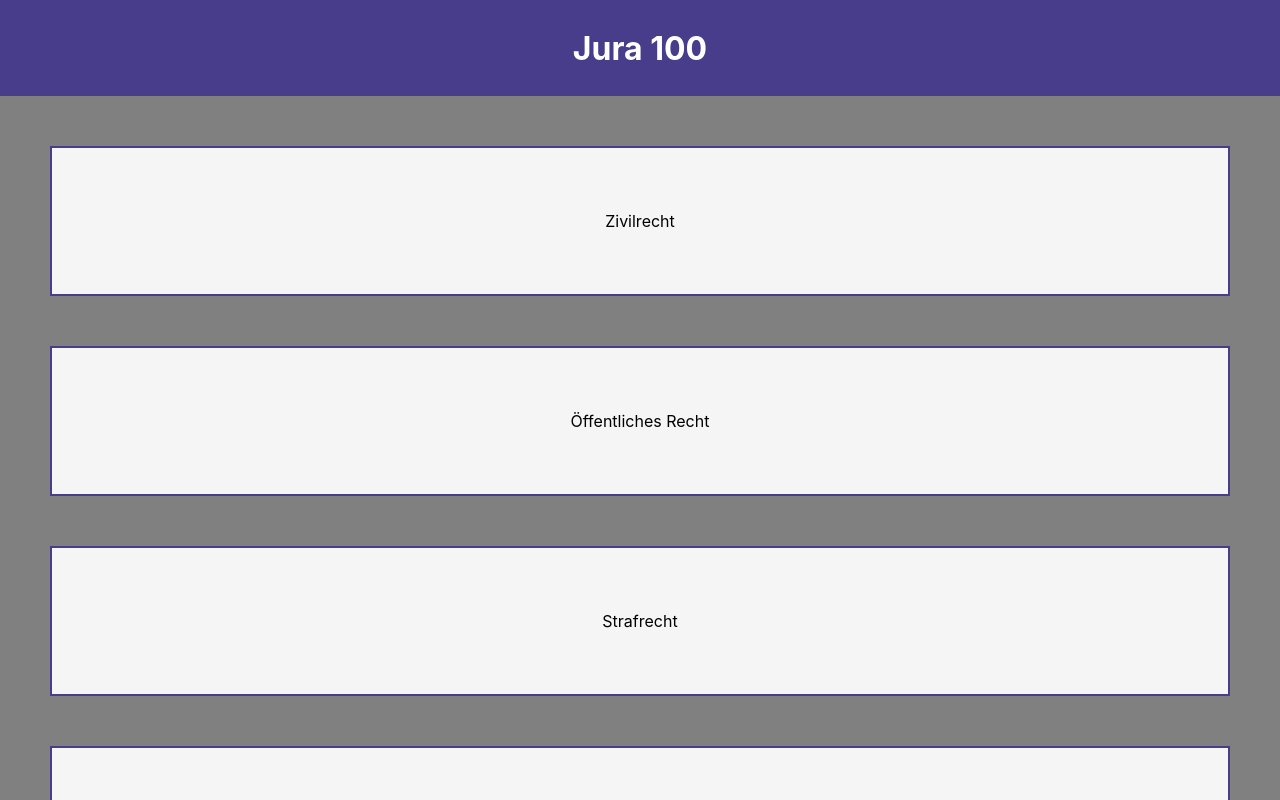
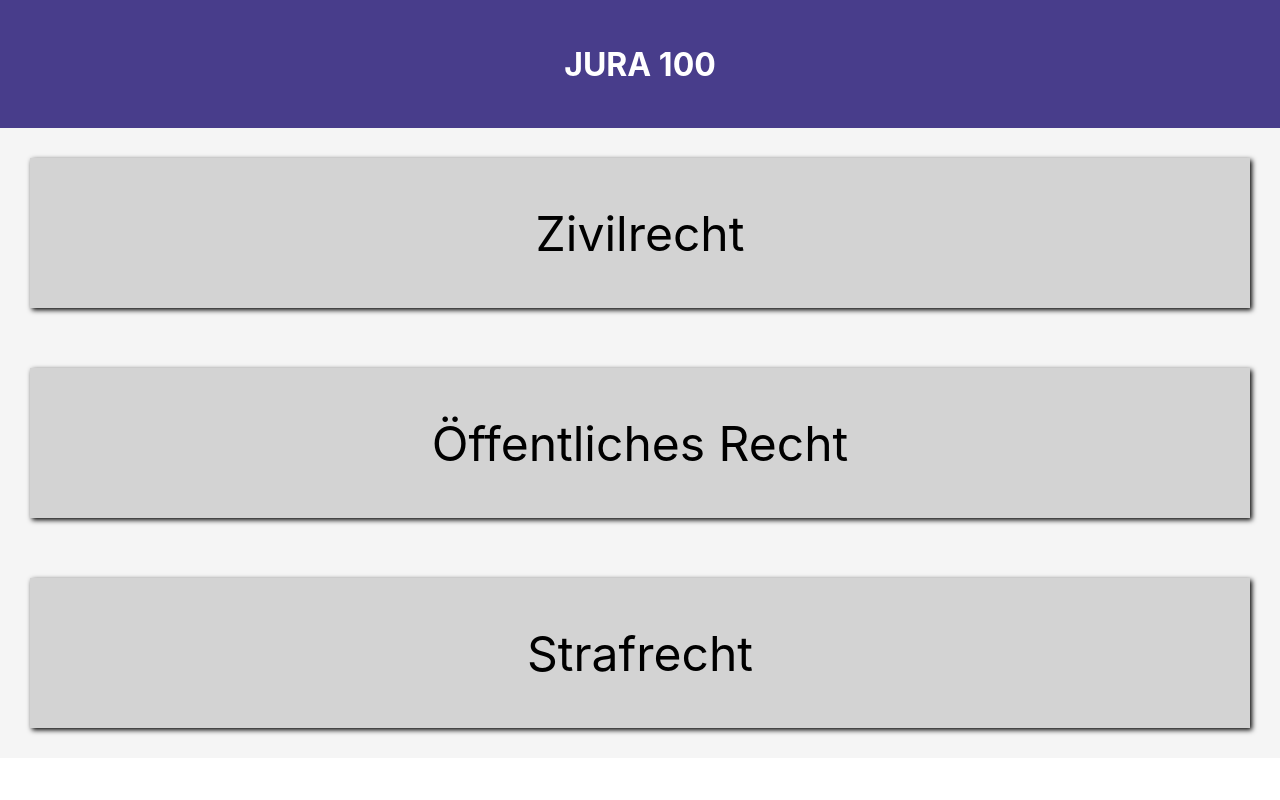
Before and after one commit to CaroSophie/Jura100, a React (Create React App) app: page / in a window 1280 px wide. Shown: the top 800 px of the page. Built offline with nearby package versions, Linux system fonts and the light colour scheme.

Commit message:
Add styling to first story

```diff
--- a/src/Homescreen/Cards.js
+++ b/src/Homescreen/Cards.js
@@ -3,25 +3,21 @@ import styled from 'styled-components'
 
 const Stylecards = styled.section`
   height: 150px;
-  background: whitesmoke;
+  background: lightgrey;
   color: black;
-  margin: 50px;
+  margin: 30px;
   display: grid;
-  justify-content: center;
   align-items: center;
-  border: 2px solid darkslateblue;
+  text-align: center;
+  box-shadow: 2px 2px 5px black;
+  font-size: 3em;
 `
 
 export default class Cards extends Component {
   render() {
     return (
       <main>
-        <Stylecards>Zivilrecht</Stylecards>
-        <Stylecards>Öffentliches Recht</Stylecards>
-        <Stylecards>Strafrecht</Stylecards>
-        <Stylecards>Zivilrecht</Stylecards>
-        <Stylecards>Öffentliches Recht</Stylecards>
-        <Stylecards>Strafrecht</Stylecards>
+        <Stylecards>{this.props.text}</Stylecards>
       </main>
     )
   }
--- a/src/Homescreen/Header.js
+++ b/src/Homescreen/Header.js
@@ -5,12 +5,13 @@ const Heading = styled.h1`
   color: white;
   background: darkslateblue;
   margin: 0;
-  height: 3em;
+  height: 4em;
   display: grid;
   justify-content: center;
   align-items: center;
   position: sticky;
   top: 0;
+  text-transform: uppercase;
 `
 
 export default class Home extends Component {
--- a/src/Homescreen/Home.js
+++ b/src/Homescreen/Home.js
@@ -5,7 +5,7 @@ import styled from 'styled-components'
 
 const Wrapper = styled.main`
   display: grid;
-  background: grey;
+  background: whitesmoke;
 `
 
 export default class Home extends Component {
@@ -13,7 +13,9 @@ export default class Home extends Component {
     return (
       <Wrapper>
         <Header />
-        <Cards />
+        <Cards text="Zivilrecht" />
+        <Cards text="Öffentliches Recht" />
+        <Cards text="Strafrecht" />
       </Wrapper>
     )
   }
```
Also changed, not shown: src/stories/index.js (+3 -0 lines).
